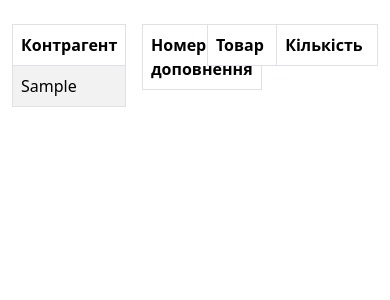
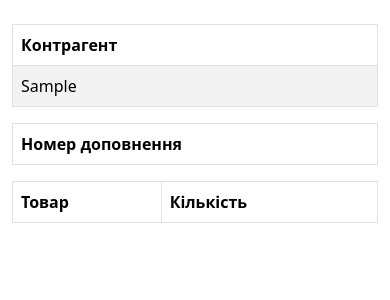
Before and after one commit to 19taurus79/EridonKh, a Django app: page /submissions/00000000-0000-0000-0000-000000000001/1 in a window 390 px wide. Shown: the part 56-356 px from the top of the page. Run offline with Django 5.2, Linux system fonts and the light colour scheme; a user stored in the database is signed in; tables that the repository leaves empty hold one stand-in row (values such as "Sample post"); lists and menus that the app fills with data are empty; parts of the project's set-up code (start-up, migrations or seed data) failed here and were passed over.

Commit message:
поправил сетку на странице дополнений

```diff
--- a/templates/EridonKh/submissions.html
+++ b/templates/EridonKh/submissions.html
@@ -5,7 +5,7 @@
     {% if request.user.is_authenticated %}
         <div class="container ">
             <div class="row">
-                <div class="col-4">
+                <div class="col-lg-4 col-md-6">
                     <!-- Колонка клиентов -->
                     <table class="table table-striped table-hover table-bordered table-fixed">
                         <thead>
@@ -26,7 +26,7 @@
                         </tbody>
                     </table>
                 </div>
-                <div class="col-2">
+                <div class="col-lg-2 col-md-6">
                     <!--Колонка дополнений-->
                     <table class="table table-striped table-hover table-bordered table-fixed">
                         <thead>
@@ -45,7 +45,7 @@
                         </tbody>
                     </table>
                 </div>
-                <div class="col-6">
+                <div class="col-lg-6 ">
                     <!--Колонка с товаром и количеством-->
                     <table class="table table-striped table-hover table-bordered table-fixed">
                         <thead>
```
